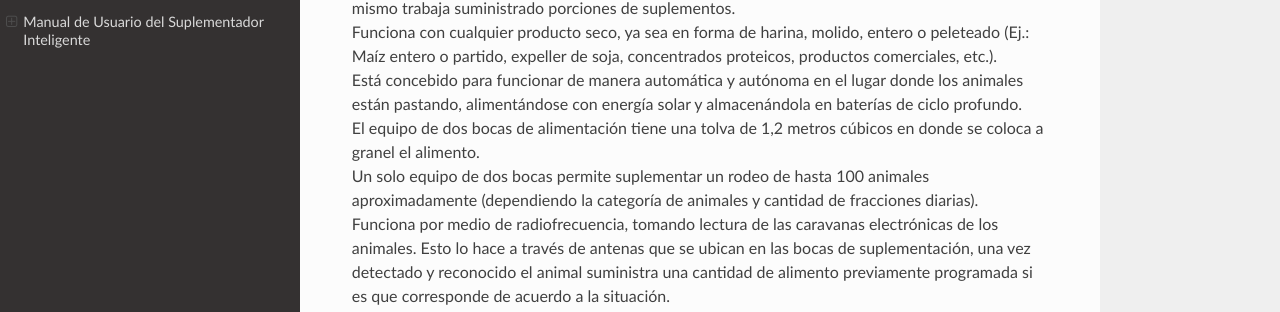
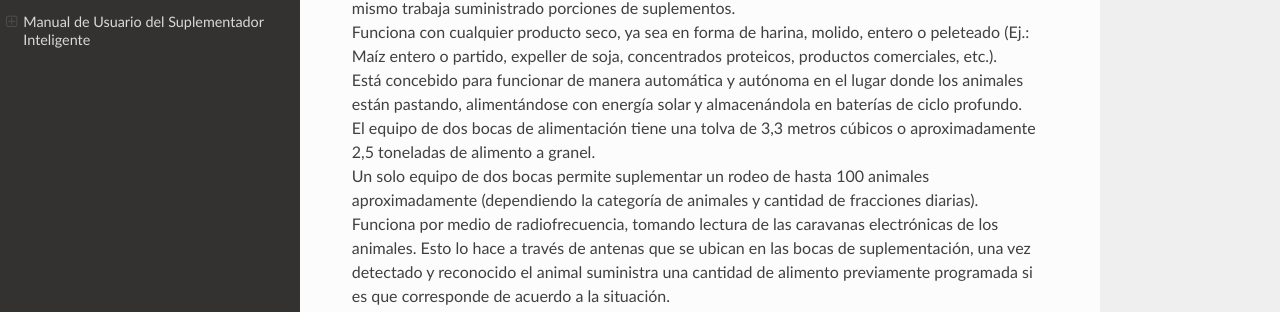
Before and after one commit to joseluperi/Manual-Suplementador, a Sphinx documentation site: the page built from docs/index.rst, in a window 1280 px wide and 900 px high, scrolled down 1577 px. Shown: the part 139-451 px from the top of the window. Built offline with Sphinx 7.4.7 and the Read the Docs theme 2.0.0, drawn with Linux system fonts in a browser that asks for light colours.

Commit message:
Update index.rst

```diff
--- a/docs/index.rst
+++ b/docs/index.rst
@@ -51,7 +51,7 @@ Características Generales
 | El equipo facilita la tarea de administrar la suplementación nutricional de los vacunos a campo. El mismo trabaja suministrado porciones de suplementos.
 | Funciona con cualquier producto seco, ya sea en forma de harina, molido, entero o peleteado (Ej.: Maíz entero o partido, expeller de soja,  concentrados proteicos, productos comerciales, etc.).
 | Está concebido para funcionar de manera automática y autónoma en el lugar donde los animales están pastando, alimentándose con energía solar y almacenándola en baterías de ciclo profundo.
-| El equipo de dos bocas de alimentación tiene una tolva de 1,2 metros cúbicos en donde se coloca a granel el alimento.
+| El equipo de dos bocas de alimentación tiene una tolva de 3,3 metros cúbicos o aproximadamente 2,5 toneladas de alimento a granel.
 | Un solo equipo de dos bocas permite suplementar un rodeo de hasta 100 animales aproximadamente (dependiendo la categoría de animales y cantidad de fracciones diarias).
 | Funciona por medio de radiofrecuencia, tomando lectura de las caravanas electrónicas de los animales. Esto lo hace a través de antenas que se  ubican en las bocas de suplementación, una vez detectado y reconocido el animal suministra una cantidad de alimento previamente programada si es que corresponde de  acuerdo a la situación.
 | Permite ser eficientes en el uso del suplemento nutricional ya que al registrar todos los datos respecto a la alimentación de cada animal, se logra un mejor control y  manejo de la nutrición del ganado.
```
